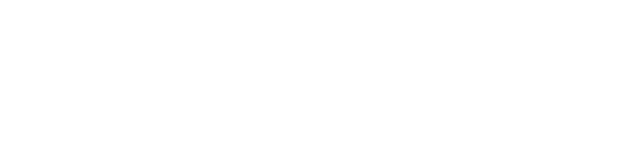
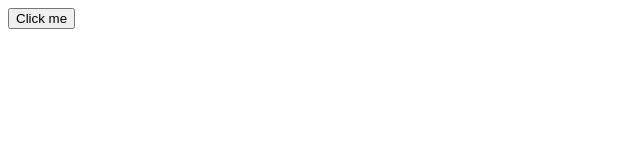
Before and after one commit to feu-bergen/events-1.1-click-event, a plain HTML site: page index.html in a window 1280 px wide. Shown: the whole page, without its empty margins (0-640 px from the left). Drawn offline with Linux system fonts and the light colour scheme; files that its build step writes are made by us from their sources.

Commit message:
Added answer

```diff
--- a/index.html
+++ b/index.html
@@ -7,9 +7,11 @@
 
     <title>Task</title>
 
-    <link rel="stylesheet" href="master.css" text="text/css">
+    <link rel="stylesheet" href="./css/master.css" text="text/css" />
 </head>
 <body>
+    <button id="btn">Click me</button>
+
     <script src="./js/master.js"></script>
 </body>
 </html>
--- a/js/master.js
+++ b/js/master.js
@@ -0,0 +1,8 @@
+// select element from the DOM
+const button = document.getElementById("btn");
+
+// add event "click" event listner to the button.
+// the function passed in will be invoked when the event happens
+button.addEventListener("click", function() {
+    console.log("Clicked");
+});
```
